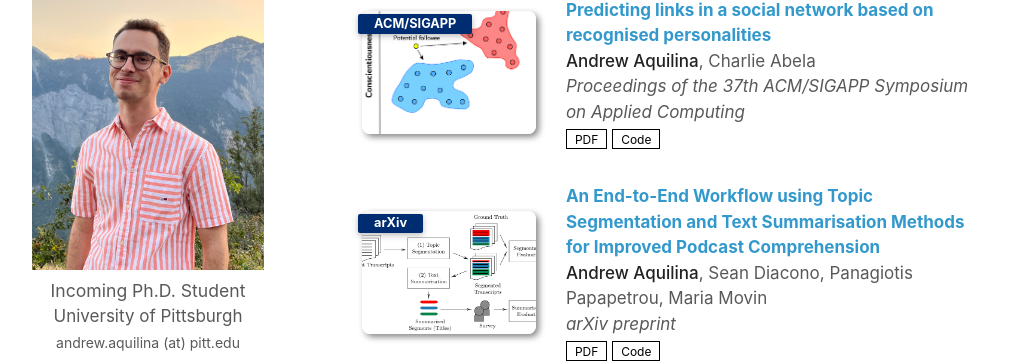
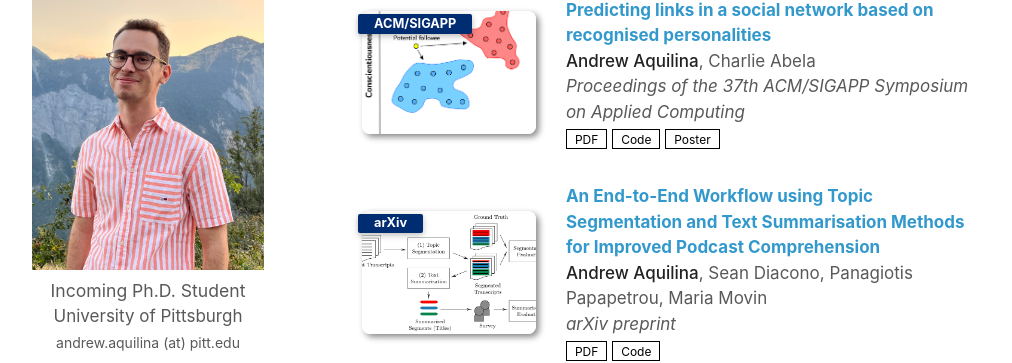
Before and after one commit to andaqu/andaqu.github.io, a Jekyll site: the page built from index.md, in a window 1280 px wide and 900 px high, scrolled down 1577 px. Shown: the part 129-492 px from the top of the window, without its empty margins (128-1140 px from the left). Built offline with Jekyll 4.4.1, drawn with Linux system fonts in a browser that asks for light colours; nearby versions of some CDN libraries; a style sheet for code colours, icons or effects is not loaded.

Commit message:
added poster

```diff
--- a/_data/publications.yml
+++ b/_data/publications.yml
@@ -6,6 +6,7 @@
     conference: Proceedings of the 37th ACM/SIGAPP Symposium on Applied Computing
     pdf: https://dl.acm.org/doi/10.1145/3477314.3506995
     code: https://github.com/andaqu/palp-boost
+    poster: ./assets/files/poster.pdf
     image: ./assets/img/palpboost.png
 
   - title: "An End-to-End Workflow using Topic Segmentation and Text Summarisation Methods for Improved Podcast Comprehension"
--- a/_includes/publications.md
+++ b/_includes/publications.md
@@ -25,6 +25,9 @@
       {% if link.code %}
       <a href="{{ link.code }}" class="btn btn-sm z-depth-0" role="button" target="_blank" style="font-size:12px;">Code</a>
       {% endif %}
+      {% if link.poster %}
+      <a href="{{ link.poster }}" class="btn btn-sm z-depth-0" role="button" target="_blank" style="font-size:12px;">Poster</a>
+      {% endif %}
       {% if link.page %}
       <a href="{{ link.page }}" class="btn btn-sm z-depth-0" role="button" target="_blank" style="font-size:12px;">Project Page</a>
       {% endif %}
```
Also changed, not shown: 1 other file.
